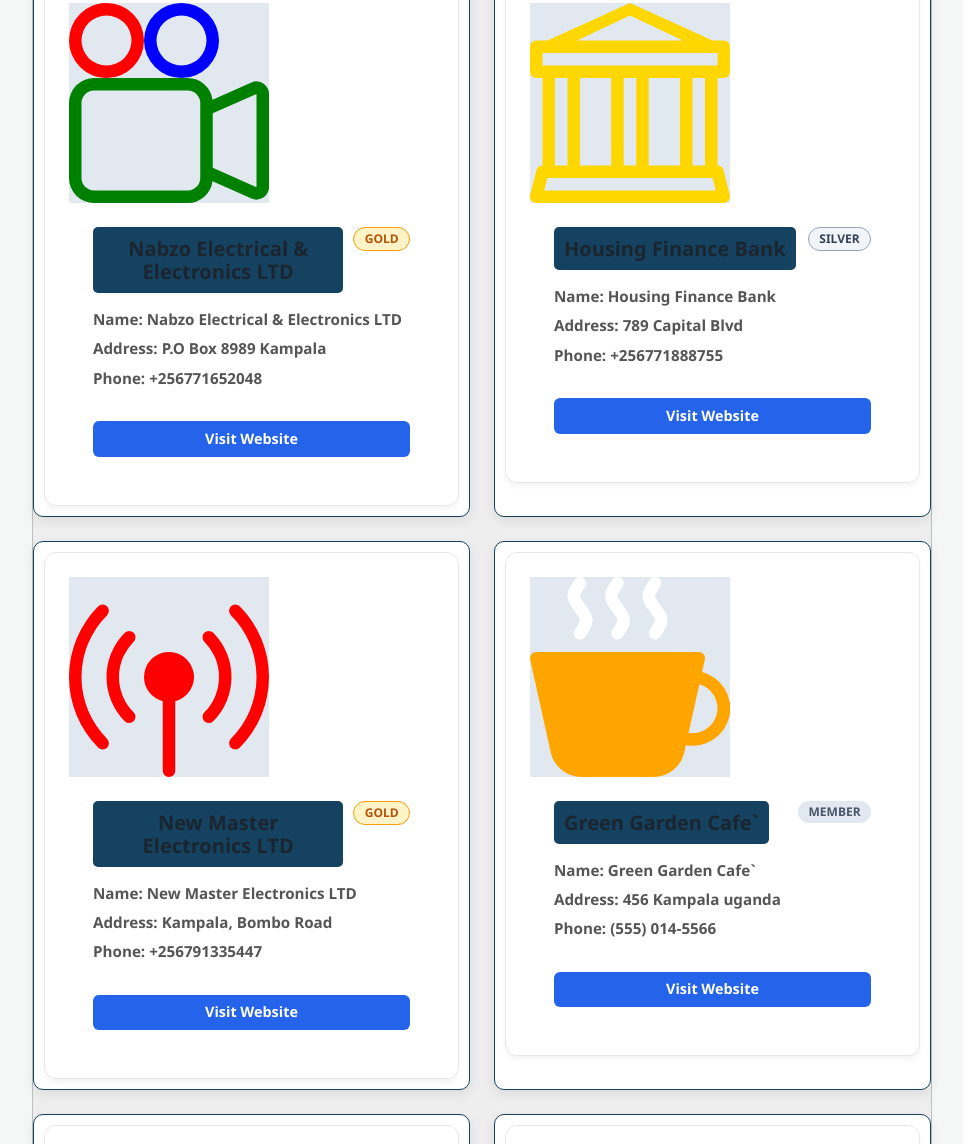
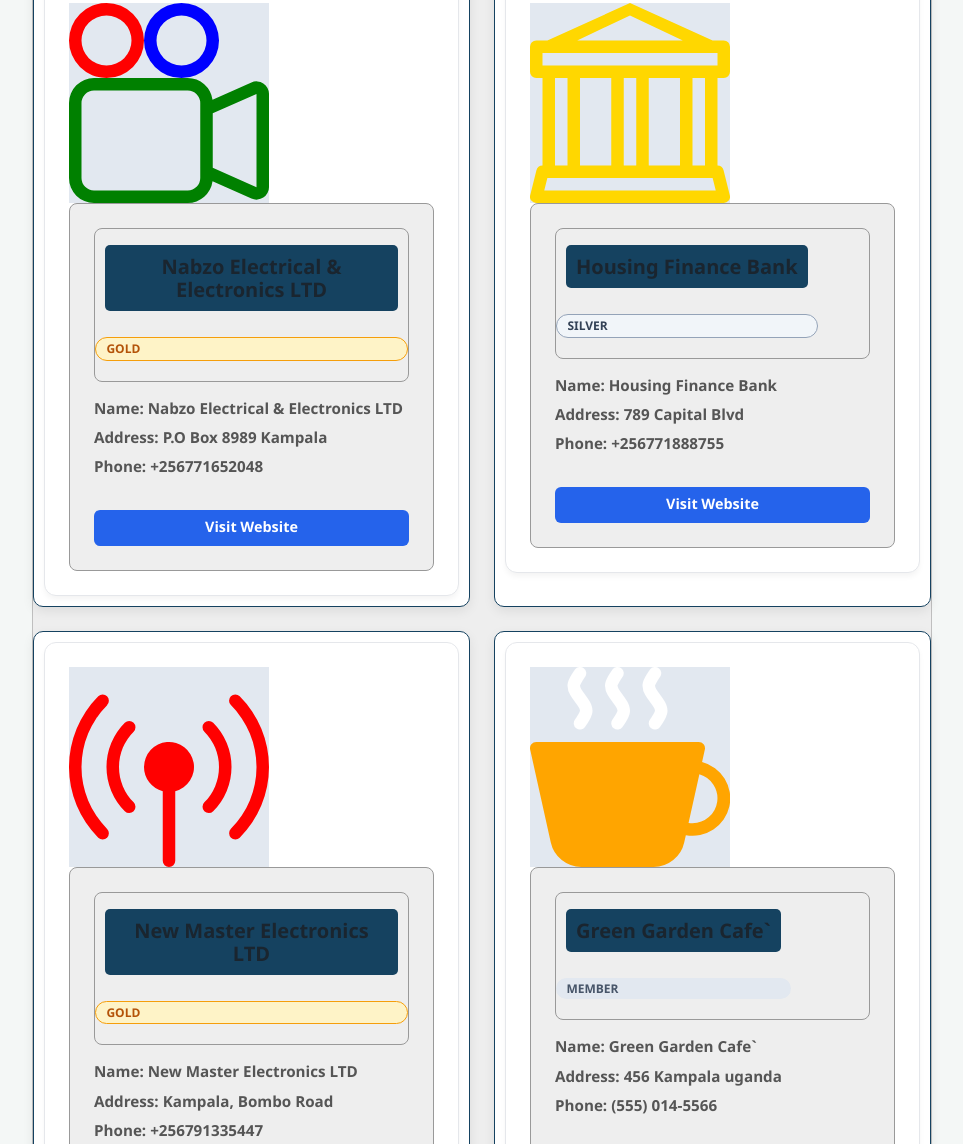
Before and after one commit to nabendeandrew1955/wdd231, a plain HTML site: page chamber/directory.html in a window 1280 px wide. Shown: the part 362-1506 px from the top of the page, without its empty margins (158-1121 px from the left). Drawn offline with Linux system fonts and the light colour scheme; no server answers.

Commit message:
edited grid alignments

```diff
--- a/chamber/styles/directory.css
+++ b/chamber/styles/directory.css
@@ -1001,3 +1001,39 @@ img {
      object-fit: cover;
      /* Prevents stretching/distortion
  } */
+
+ /*********** action on javascript element company-grid ******/
+
+ #company-grid div {
+    margin: 1 rem 8px;
+    border: 1px solid #999;
+    background-color: #eee;
+    border-radius: 8px;
+    overflow: hidden;
+    display: grid;
+    grid-template-areas:
+    "Name"
+    "photo"
+    "Address"
+    "Description";
+ }
+
+ #company-grid h2 {
+    margin: 1rem 10px;
+    grid-area: Name;
+ }
+
+ #company-grid img {
+    width: 100%;
+    grid-area: photo;
+ }
+
+ #company-grid div p {
+    margin: 1rem 10px;
+    grid-area: Description;
+ }
+
+ #company-grid div address {
+    margin: 1rem 10px;
+    grid-area: Address;
+ }
```
Also changed, not shown: chamber/scripts/asite.js (+5 -2 lines).
